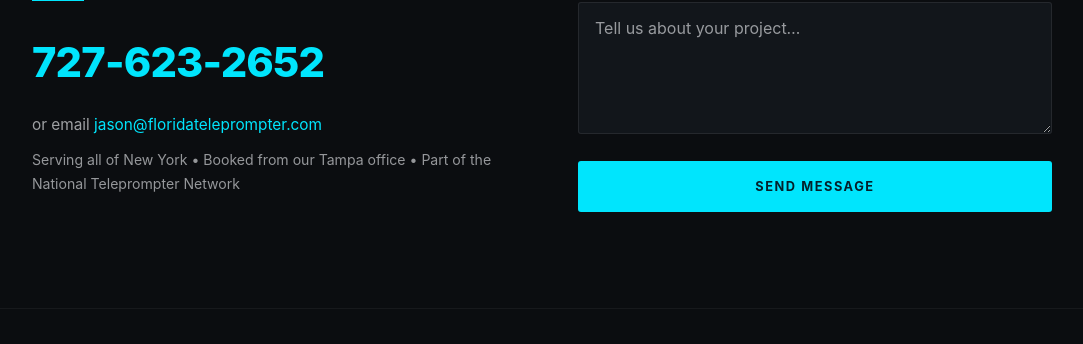
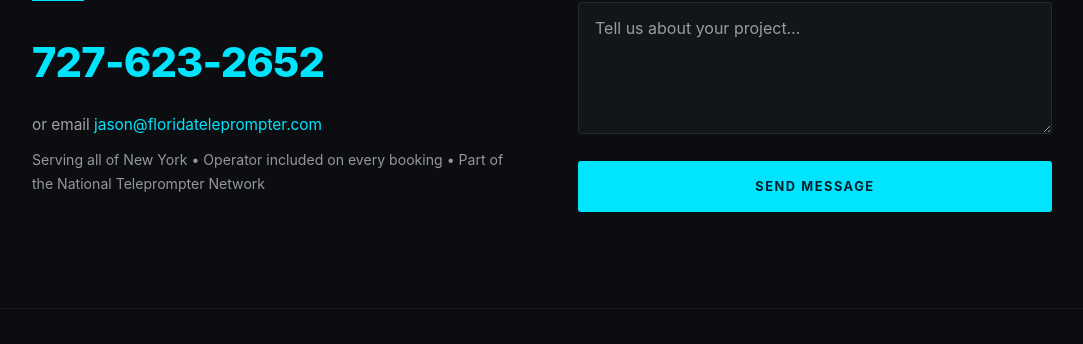
Before and after one commit to jasproj/newyorkteleprompter, a Jekyll site: the page index.html, which Jekyll copies as it is, in a window 1280 px wide and 900 px high, scrolled down 7665 px. Shown: the part 109-453 px from the top of the window, without its empty margins (98-1181 px from the left). Built offline with Jekyll 4.4.1, drawn with Linux system fonts in a browser that asks for light colours; part of the change alters nothing that is shown.

Commit message:
Service-area business: drop Temple Terrace address and Tampa-office copy (#42)
Claude-Session: https://claude.ai/code/session_01SW4oYwAA8ZEcmkVZYUBX96

Co-authored-by: Claude <noreply@anthropic.com>

```diff
--- a/index.html
+++ b/index.html
@@ -39,7 +39,7 @@
         "@type": "ProfessionalService",
         "name": "New York Teleprompter",
         "alternateName": "National Teleprompter — New York",
-        "description": "Teleprompter rental with operator across New York. Bookings managed from the National Teleprompter Network headquarters in Tampa, FL; crews staffed from the regional operator network.",
+        "description": "Teleprompter rental with operator across New York. Part of the National Teleprompter Network; crews staffed from the regional operator network.",
         "url": "https://newyorkteleprompter.com",
         "logo": "https://newyorkteleprompter.com/logo-header.png",
         "image": "https://newyorkteleprompter.com/og-image.jpg",
@@ -47,9 +47,7 @@
         "email": "jason@floridateleprompter.com",
         "address": {
             "@type": "PostalAddress",
-            "addressLocality": "Temple Terrace",
-            "addressRegion": "FL",
-            "postalCode": "33617",
+            "addressRegion": "NY",
             "addressCountry": "US"
         },
         "areaServed": [
@@ -804,7 +802,7 @@
                     <h2 class="sec-title">Lock In Your Show Date</h2>
                     <a href="tel:727-623-2652" class="phone-big">727-623-2652</a>
                     <p class="contact-meta">or email <a href="mailto:jason@floridateleprompter.com">jason@floridateleprompter.com</a></p>
-                    <p class="contact-loc">Serving all of New York &bull; Booked from our Tampa office &bull; Part of the National Teleprompter Network</p>
+                    <p class="contact-loc">Serving all of New York &bull; Operator included on every booking &bull; Part of the National Teleprompter Network</p>
                 </div>
                 <form class="contact-form" data-ajax action="https://formspree.io/f/mblnpevk" method="POST">
                     <p class="form-note">Same business day response. 48-hour minimum notice for bookings.</p>
```
